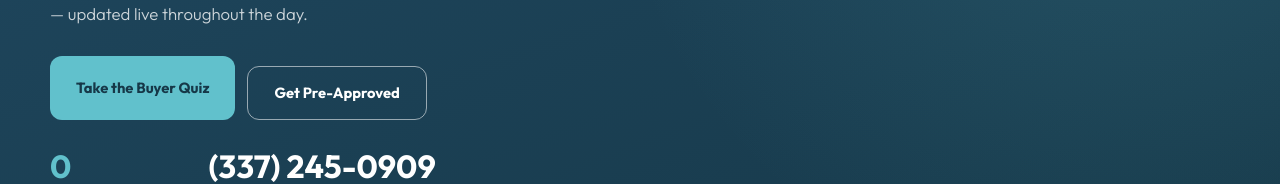
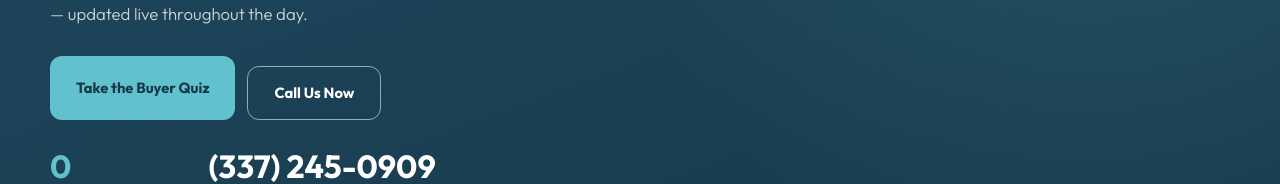
Before and after one commit to channingmoore417/LAND-HOME, a Next.js app: page /our-listings in a window 1280 px wide. Shown: the part 347-531 px from the top of the page. Built offline with nearby package versions, Linux system fonts and the light colour scheme; no server answers; the database is empty.

Commit message:
Hero CTAs: replace Get Pre-Approved with Call Us Now (bands unchanged)
Co-Authored-By: Claude Opus 4.8 <noreply@anthropic.com>
Claude-Session: https://claude.ai/code/session_01JMf7vyrumoWngNisGBuga7

```diff
--- a/src/app/[city]/[topic]/page.tsx
+++ b/src/app/[city]/[topic]/page.tsx
@@ -150,9 +150,7 @@ export default async function SeoLandingPage({
           </div>
           <div className="hero__cta">
             <Link className="btn btn--aqua" href="/buyer-quiz">Take the Buyer Quiz</Link>
-            <a className="btn btn--hollow" href={site.bayou.ctaHref} target="_blank" rel="noopener">
-              Get Pre-Approved
-            </a>
+            <a className="btn btn--hollow" href={site.phoneHref}>Call Us Now</a>
           </div>
         </div>
         <svg className="hero__wave" viewBox="0 0 1440 90" preserveAspectRatio="none" xmlns="http://www.w3.org/2000/svg">
--- a/src/app/buy/page.tsx
+++ b/src/app/buy/page.tsx
@@ -98,7 +98,7 @@ export default async function BuyPage() {
           </div>
           <div className="hero__cta">
             <Link className="btn btn--aqua" href="/listings">Browse all listings</Link>
-            <a className="btn btn--hollow" href={site.bayou.ctaHref} target="_blank" rel="noopener">Get Pre-Approved</a>
+            <a className="btn btn--hollow" href={site.phoneHref}>Call Us Now</a>
           </div>
         </div>
         <svg className="hero__wave" viewBox="0 0 1440 90" preserveAspectRatio="none" xmlns="http://www.w3.org/2000/svg">
--- a/src/app/our-listings/page.tsx
+++ b/src/app/our-listings/page.tsx
@@ -60,7 +60,7 @@ export default async function OurListingsPage({ searchParams }: { searchParams:
           </p>
           <div className="hero__cta">
             <Link className="btn btn--aqua" href="/buyer-quiz">Take the Buyer Quiz</Link>
-            <a className="btn btn--hollow" href={site.bayou.ctaHref} target="_blank" rel="noopener">Get Pre-Approved</a>
+            <a className="btn btn--hollow" href={site.phoneHref}>Call Us Now</a>
           </div>
           <div className="hero__meta">
             <div>
```
